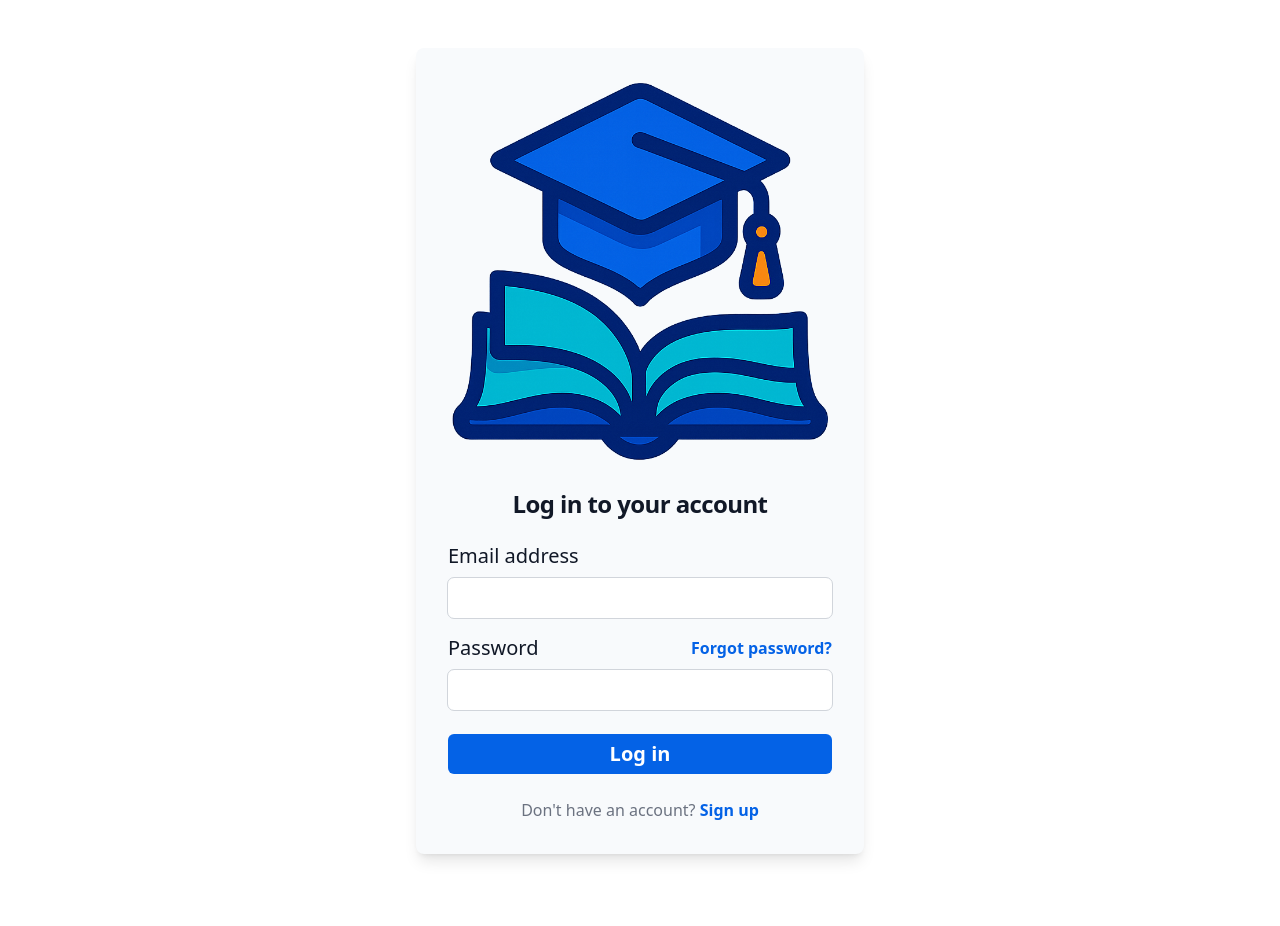
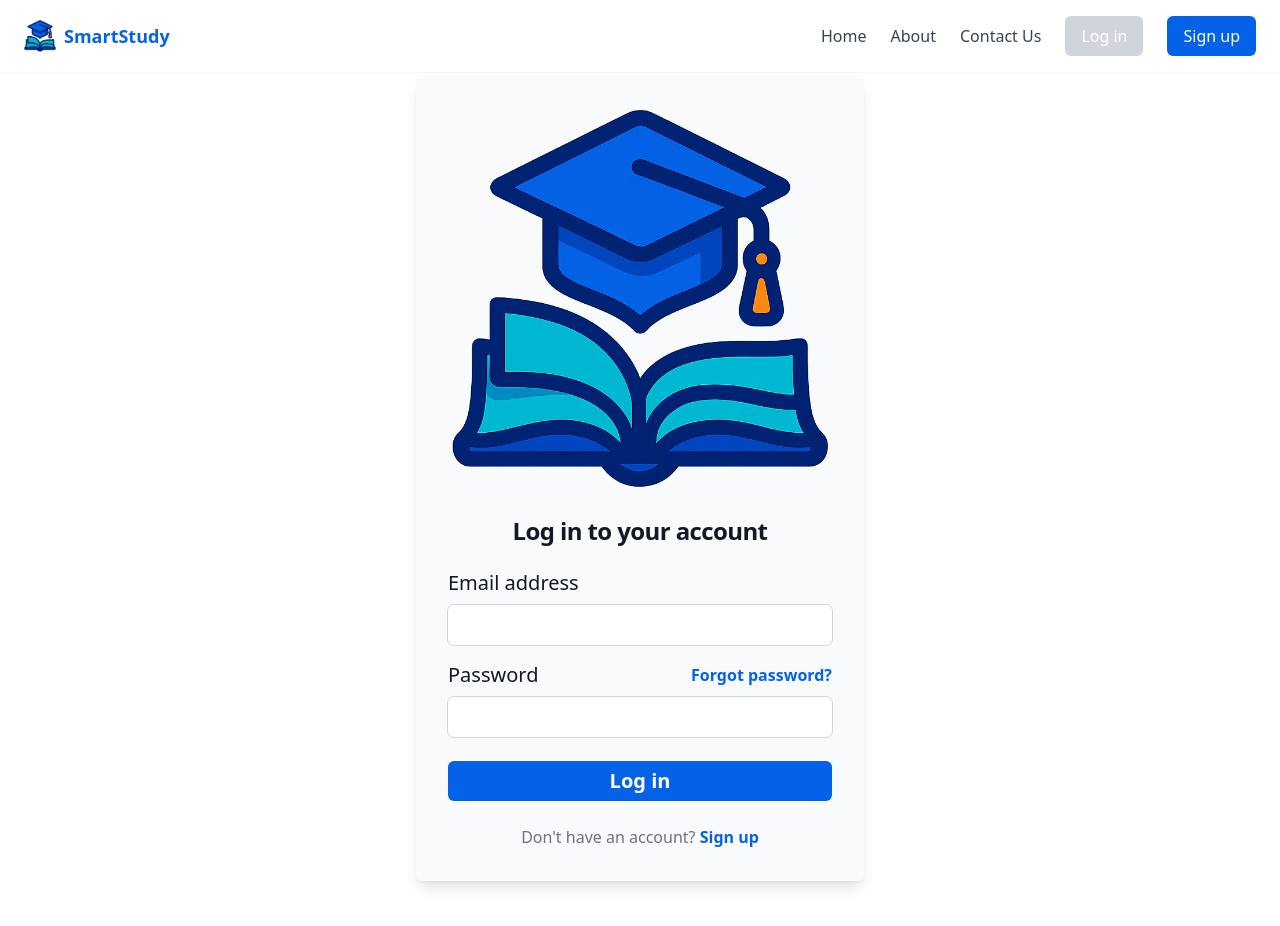
Before and after one commit to sganhewage/SmartStudy, a Next.js app: page /login in a window 1280 px wide. Shown: the top 926 px of the page. Before the commit the page ends 902 px from the top, so only its background shows below. Built offline with nearby package versions, Linux system fonts and the light colour scheme.

Commit message:
navigation bar functioning

```diff
--- /dev/null
+++ b/app/components/navbar.tsx
@@ -0,0 +1,137 @@
+'use client';
+
+import Link from 'next/link';
+import { usePathname } from 'next/navigation';
+import { useRouter } from 'next/navigation';
+import axios from 'axios';
+import { useEffect, useState } from 'react';
+
+interface NavbarProps {
+    scrollHide?: boolean;
+}
+
+const Navbar = ({ scrollHide }: NavbarProps) => {
+    const pathname = usePathname();
+
+    var navItems = [
+        { name: 'Home', href: '/' },
+        { name: 'New Project', href: '/new' },
+        { name: 'Projects', href: '/projects' },
+        { name: 'Contact Us', href: '/contact' },
+    ];
+
+    const loginPage:boolean = pathname === '/login' || pathname === '/signup';
+    if (loginPage) {
+        navItems = [
+            { name: 'Home', href: '/' },
+            { name: 'About', href: '/about' },
+            { name: 'Contact Us', href: '/contact' },
+        ];
+    }
+
+
+    const colorPickerLogin = pathname === '/signup' ? 'bg-brand' : 'bg-gray-300';
+    const colorPickerLoginHover = pathname === '/signup' ? 'bg-accent' : 'bg-gray-600';
+    const colorPickerSignup = pathname === '/login' ? 'bg-brand' : 'bg-gray-300';
+    const colorPickerSignupHover = pathname === '/login' ? 'bg-accent' : 'bg-gray-600';
+
+    const signOutButton = () => {
+        return (
+            <button className="ml-4 px-4 py-2 rounded-md bg-brand text-white hover:bg-accent transition"
+                    onClick={() => handleSignout()}>
+                Sign out
+            </button>
+        );
+    }
+
+    const loginButtons = () => {
+        return (
+            <>
+                <button className={`ml-4 px-4 py-2 rounded-md ${colorPickerLogin} text-white hover:${colorPickerLoginHover} transition`}
+                        onClick={() => router.push('/login')}>
+                    Log in
+                </button>
+                <button className={`ml-4 px-4 py-2 rounded-md ${colorPickerSignup} text-white hover:${colorPickerSignupHover} transition`}
+                        onClick={() => router.push('/signup')}>
+                    Sign up
+                </button>
+            </>
+        );
+    }
+
+    const router = useRouter();
+    const handleSignout = async () => {
+        try {
+            const res = await axios.post("/api/logout");
+            if (res.status === 200) {
+            router.push("/");
+            }
+        } catch (error) {
+            console.error("Logout failed", error);
+        }
+    }
+
+    const enableScrollHide = (pathname === '/login' || pathname === '/signup')
+        ? false // Disable scroll hide on login/signup pages
+        : (scrollHide !== undefined ? scrollHide : false); // Default to false if not provided
+
+    const [scrollVisible, setScrollVisible] = useState(false);
+    const [mouseVisible, setMouseVisible] = useState(false);
+
+    const visible = enableScrollHide ? (scrollVisible || mouseVisible) : true;
+
+    useEffect(() => {
+        if (!enableScrollHide) return; // Don't run effect unless it's needed
+
+        const handleScroll = () => {
+        setScrollVisible(window.scrollY > 50);
+        };
+
+        const handleMouseMove = (e: MouseEvent) => {
+        setMouseVisible(e.clientY < 60);
+        };
+
+        window.addEventListener('scroll', handleScroll);
+        window.addEventListener('mousemove', handleMouseMove);
+
+        handleScroll(); // run once
+
+        return () => {
+        window.removeEventListener('scroll', handleScroll);
+        window.removeEventListener('mousemove', handleMouseMove);
+        };
+    }, [enableScrollHide]);
+
+  return (
+    <nav
+      className={`fixed top-0 left-0 w-full z-50 transition-all duration-300 transform ${
+        enableScrollHide
+          ? visible
+            ? 'opacity-100 translate-y-0'
+            : 'opacity-0 -translate-y-10'
+          : 'opacity-100 translate-y-0'
+      } bg-white shadow-sm px-6 py-4 flex items-center justify-between`}
+    >
+      <div className="flex items-center gap-2">
+        <img src="/logo.png" alt="Logo" className="h-8 w-8" />
+        <span className="font-semibold text-lg text-brand">SmartStudy</span>
+      </div>
+      <div className="flex items-center space-x-6">
+        {navItems.map((item) => (
+          <Link
+            key={item.name}
+            href={item.href}
+            className={`text-gray-700 hover:text-brand transition ${
+              pathname === item.href ? 'font-semibold text-brand' : ''
+            }`}
+          >
+            {item.name}
+          </Link>
+        ))}
+        {loginPage ? loginButtons() : signOutButton()}
+      </div>
+    </nav>
+  );
+};
+
+export default Navbar;
--- a/app/layout.js
+++ b/app/layout.js
@@ -1,5 +1,6 @@
 import { Geist, Geist_Mono } from "next/font/google";
 import "./globals.css";
+import Navbar from "./components/navbar";
 
 const geistSans = Geist({
   variable: "--font-geist-sans",
@@ -23,10 +24,9 @@ export const metadata = {
 
 export default function RootLayout({ children }) {
   return (
-    <html className="h-full bg-white" lang="en">
-      <body
-        className={`h-full ${geistSans.variable} ${geistMono.variable} antialiased`}
-      >
+    <html className="h-full">
+      <body className="min-h-screen h-full overflow-auto">
+        <Navbar scrollHide={true}/>
         {children}
       </body>
     </html>
--- a/app/login/page.js
+++ b/app/login/page.js
@@ -35,7 +35,7 @@ export default function Page() {
 
     return (
         <>
-        <div className="flex min-h-full flex-1 flex-col justify-center px-6 py-12 lg:px-8">
+        <div className="pt-[75px] flex min-h-full flex-1 flex-col justify-center px-6 py-12 lg:px-8">
             <div className="sm:mx-auto sm:w-full sm:max-w-md bg-slate-50 shadow-lg rounded-lg p-8">
                 <div className="">
                     <Image
--- a/app/page.js
+++ b/app/page.js
@@ -4,9 +4,11 @@ import Image from "next/image";
 import Head from "next/head";
 import axios from "axios";
 import { useRouter } from "next/navigation";
+import Navbar from "./components/navbar";
 
 export default function Home() {
   const router = useRouter();
+
   const handleClick = async () => {
     try {
       const res = await axios.post("/api/logout");
@@ -16,84 +18,77 @@ export default function Home() {
     } catch (error) {
       console.error("Logout failed", error);
     }
-  }
+  };
 
   return (
-    <div className="grid grid-rows-[20px_1fr_20px] items-center justify-items-center min-h-screen p-8 pb-20 gap-16 sm:p-20 font-[family-name:var(--font-geist-sans)]">
-      <main className="flex flex-col gap-8 row-start-2 items-center sm:items-start">
-        <Image
-          className="dark:invert"
-          src="/next.svg"
-          alt="Next.js logo"
-          width={180}
-          height={38}
-          priority
-        />
-        <ol className="list-inside list-decimal text-sm text-center sm:text-left font-[family-name:var(--font-geist-mono)]">
-          <li className="mb-2">
-            Get started by editing{" "}
-            <code className="bg-black/[.05] dark:bg-white/[.06] px-1 py-0.5 rounded font-semibold">
-              app/page.js
-            </code>
-            .
-          </li>
-          <li>Save and see your changes instantly.</li>
-        </ol>
+    <>
+      <Head>
+        <title>SmartStudy | Home</title>
+        <meta name="description" content="Generated by create next app" />
+        <link rel="icon" href="/logo.png" />
+      </Head>
 
-        <button
-          className="mx-auto bg-black text-white px-4 py-2 rounded-md hover:bg-gray-800"
-          onClick={() => handleClick()}>
-            Sign out
-        </button>
+      {/* HERO SECTION */}
+      <section
+        className={`w-full h-screen bg-cover bg-center bg-no-repeat flex items-center justify-center`}
+        style={{ backgroundImage: `url('/background.png')` }}
+      >
+        <div className="text-white text-center max-w-xl px-4">
+          <h1 className="text-5xl font-bold mb-6">Welcome to SmartStudy</h1>
+          <p className="text-xl mb-8">A smart way to manage your study sessions</p>
+          <div className="flex justify-center gap-4 flex-wrap">
+            <button
+              onClick={handleClick}
+              className="font-bold px-6 py-3 bg-brand text-white rounded hover:bg-accent transition"
+            >
+              Create New Study Session
+            </button>
+            <button
+              onClick={handleClick}
+              className="font-bold px-6 py-3 bg-black text-white rounded hover:bg-accent transition"
+            >
+              Existing Study Sessions
+            </button>
+          </div>
+        </div>
+      </section>
 
+      {/* MAIN CONTENT */}
+      <main className="px-8 sm:px-20 py-20 flex flex-col items-center gap-12 bg-white">
+        <h2 className="text-3xl font-semibold">Explore Your Tools</h2>
+        {/* Your additional features/components go here */}
       </main>
-      <footer className="row-start-3 flex gap-6 flex-wrap items-center justify-center">
+
+      {/* FOOTER */}
+      <footer className="flex gap-6 flex-wrap items-center justify-center py-6 bg-gray-50 text-sm text-gray-600">
         <a
-          className="flex items-center gap-2 hover:underline hover:underline-offset-4"
-          href="https://nextjs.org/learn?utm_source=create-next-app&utm_medium=appdir-template-tw&utm_campaign=create-next-app"
+          className="flex items-center gap-2 hover:underline"
+          href="https://nextjs.org/learn"
           target="_blank"
           rel="noopener noreferrer"
         >
-          <Image
-            aria-hidden
-            src="/file.svg"
-            alt="File icon"
-            width={16}
-            height={16}
-          />
+          <Image src="/file.svg" alt="File" width={16} height={16} />
           Learn
         </a>
         <a
-          className="flex items-center gap-2 hover:underline hover:underline-offset-4"
-          href="https://vercel.com/templates?framework=next.js&utm_source=create-next-app&utm_medium=appdir-template-tw&utm_campaign=create-next-app"
+          className="flex items-center gap-2 hover:underline"
+          href="https://vercel.com/templates?framework=next.js"
           target="_blank"
           rel="noopener noreferrer"
         >
-          <Image
-            aria-hidden
-            src="/window.svg"
-            alt="Window icon"
-            width={16}
-            height={16}
-          />
+          <Image src="/window.svg" alt="Window" width={16} height={16} />
           Examples
         </a>
         <a
-          className="flex items-center gap-2 hover:underline hover:underline-offset-4"
-          href="https://nextjs.org?utm_source=create-next-app&utm_medium=appdir-template-tw&utm_campaign=create-next-app"
+          className="flex items-center gap-2 hover:underline"
+          href="https://nextjs.org"
           target="_blank"
           rel="noopener noreferrer"
         >
-          <Image
-            aria-hidden
-            src="/globe.svg"
-            alt="Globe icon"
-            width={16}
-            height={16}
-          />
+          <Image src="/globe.svg" alt="Globe" width={16} height={16} />
           Go to nextjs.org →
         </a>
       </footer>
-    </div>
+    </>
   );
 }
```
Also changed, not shown: app/signup/page.js (+1 -1 lines), tsconfig.json (added, +35 -0 lines), public/background.png (added).
